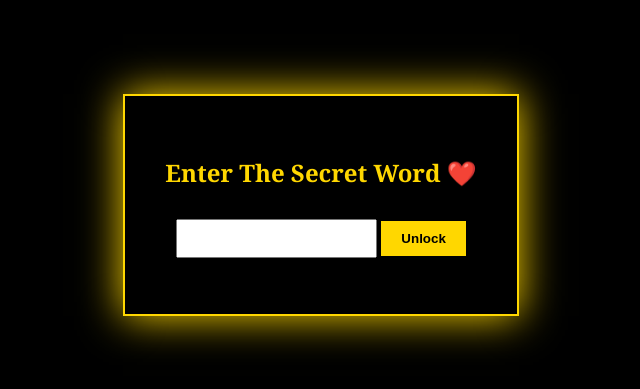
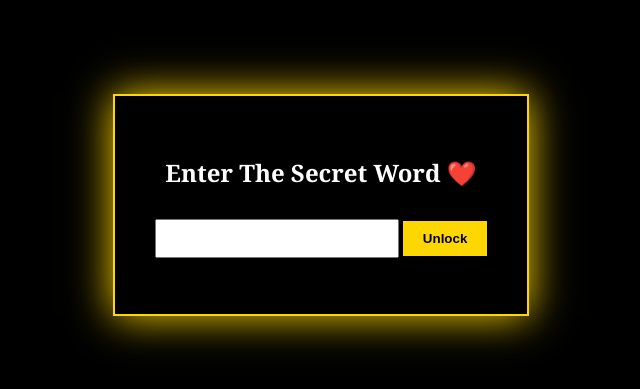
Before and after one commit to ayush-pallavpandey/Happy-Valentines-day, a plain HTML site: page index.html in a window 1280 px wide. Shown: the part 195-584 px from the top of the page, without its empty margins (319-959 px from the left). Drawn offline with Linux system fonts and the light colour scheme.

Commit message:
Update style.css

```diff
--- a/style.css
+++ b/style.css
@@ -2,29 +2,33 @@ body {
   margin: 0;
   background: black;
   font-family: Georgia, serif;
-  color: gold;
   overflow: hidden;
+  color: white;
 }
 
-/* LOGIN */
+/* LOGIN SCREEN */
 .center {
-  height: 100vh;
+  position: fixed;
+  inset: 0;
   display: flex;
   justify-content: center;
   align-items: center;
+  z-index: 9999; /* always on top */
 }
 
 .box {
-  background: rgba(0,0,0,0.9);
+  background: rgba(0,0,0,0.95);
   padding: 40px;
   border: 2px solid gold;
   box-shadow: 0 0 40px gold;
   text-align: center;
+  color: white;
 }
 
 input {
   padding: 10px;
   margin-top: 10px;
+  width: 220px;
 }
 
 button {
@@ -40,6 +44,7 @@ button {
 .slideshow {
   position: fixed;
   inset: 0;
+  z-index: 1;
 }
 
 .slide {
```
